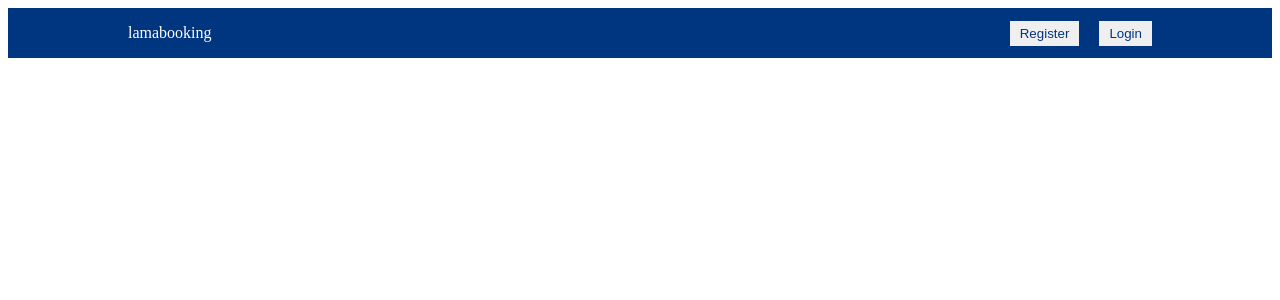
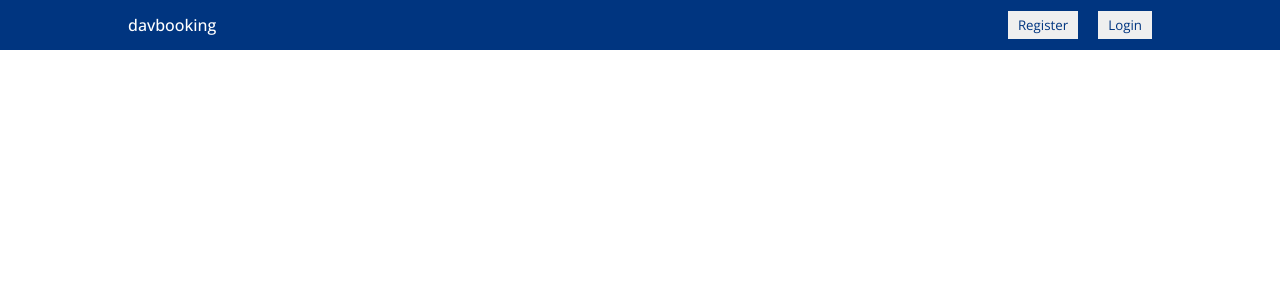
Before and after one commit to DavidSosaMoriana/BookingApp, a React (Create React App) app: page / in a window 1280 px wide. Shown: the top 300 px of the page. Built offline with nearby package versions, Linux system fonts and the light colour scheme.

Commit message:
NavBar Changes

```diff
--- a/public/index.html
+++ b/public/index.html
@@ -2,42 +2,25 @@
 <html lang="en">
   <head>
     <meta charset="utf-8" />
-    <link rel="icon" href="%PUBLIC_URL%/favicon.ico" />
     <meta name="viewport" content="width=device-width, initial-scale=1" />
-    <meta name="theme-color" content="#000000" />
     <meta
       name="description"
       content="Web site created using create-react-app"
     />
-    <link rel="apple-touch-icon" href="%PUBLIC_URL%/logo192.png" />
-    <!--
-      manifest.json provides metadata used when your web app is installed on a
-      user's mobile device or desktop. See https://developers.google.com/web/fundamentals/web-app-manifest/
-    -->
-    <link rel="manifest" href="%PUBLIC_URL%/manifest.json" />
-    <!--
-      Notice the use of %PUBLIC_URL% in the tags above.
-      It will be replaced with the URL of the `public` folder during the build.
-      Only files inside the `public` folder can be referenced from the HTML.
-
-      Unlike "/favicon.ico" or "favicon.ico", "%PUBLIC_URL%/favicon.ico" will
-      work correctly both with client-side routing and a non-root public URL.
-      Learn how to configure a non-root public URL by running `npm run build`.
-    -->
-    <title>Booking App</title>
+    <link
+      href="https://fonts.googleapis.com/css2?family=Open+Sans:wght@300;400;500;600;700;800&display=swap"
+      rel="stylesheet"
+    />
+    <style>
+      * {
+        font-family: "Open Sans", sans-serif;
+        margin: 0;
+      }
+    </style>
+    <title>React App</title>
   </head>
   <body>
     <noscript>You need to enable JavaScript to run this app.</noscript>
     <div id="root"></div>
-    <!--
-      This HTML file is a template.
-      If you open it directly in the browser, you will see an empty page.
-
-      You can add webfonts, meta tags, or analytics to this file.
-      The build step will place the bundled scripts into the <body> tag.
-
-      To begin the development, run `npm start` or `yarn start`.
-      To create a production bundle, use `npm run build` or `yarn build`.
-    -->
   </body>
 </html>
--- a/src/components/navbar/Navbar.jsx
+++ b/src/components/navbar/Navbar.jsx
@@ -4,7 +4,7 @@ const Navbar = () => {
   return (
     <div className="navbar">
       <div className="navContainer">
-        <span className="logo">lamabooking</span>
+        <span className="logo">davbooking</span>
         <div className="navItems">
           <button className="navButton">Register</button>
           <button className="navButton">Login</button>
```
